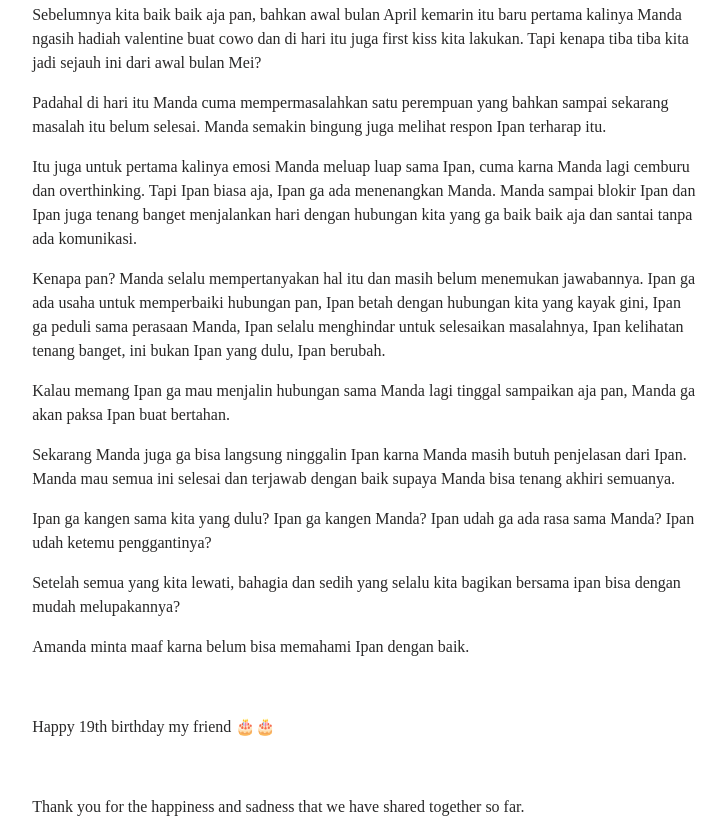
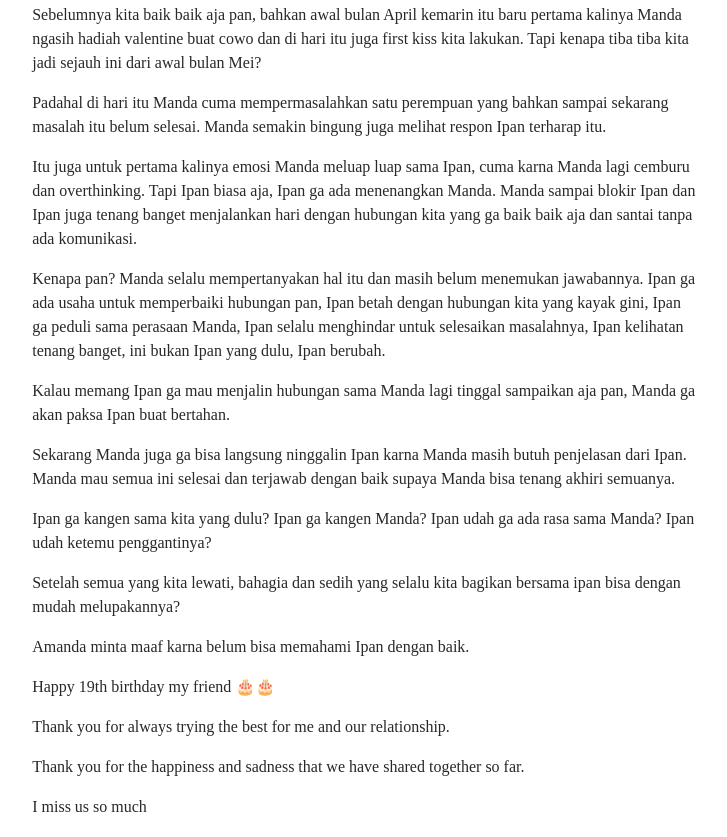
Before and after one commit to cateyeeun/Happy_Birthday_Muhammad_Irfan_Nugraha_Bahri-14-Mei-2025, a plain HTML site: page index.html in a window 1280 px wide. Shown: the part 11163-12000 px from the top of the page, without its empty margins (275-1002 px from the left). Drawn offline with Linux system fonts and the light colour scheme; a web font is replaced by a local one.

Commit message:
FINISHHHHHH

```diff
--- a/index.html
+++ b/index.html
@@ -307,13 +307,13 @@
         bagikan bersama ipan bisa dengan mudah melupakannya?
       </p>
       <p>Amanda minta maaf karna belum bisa memahami Ipan dengan baik.</p>
-      <br />
       <p>Happy 19th birthday my friend 🎂🎂</p>
-      <br />
+      <p>Thank you for always trying the best for me and our relationship.</p>
       <p>
         Thank you for the happiness and sadness that we have shared together so
         far.
       </p>
+      <p>I miss us so much</p>
     </div>
     <br />
   </body>
```
